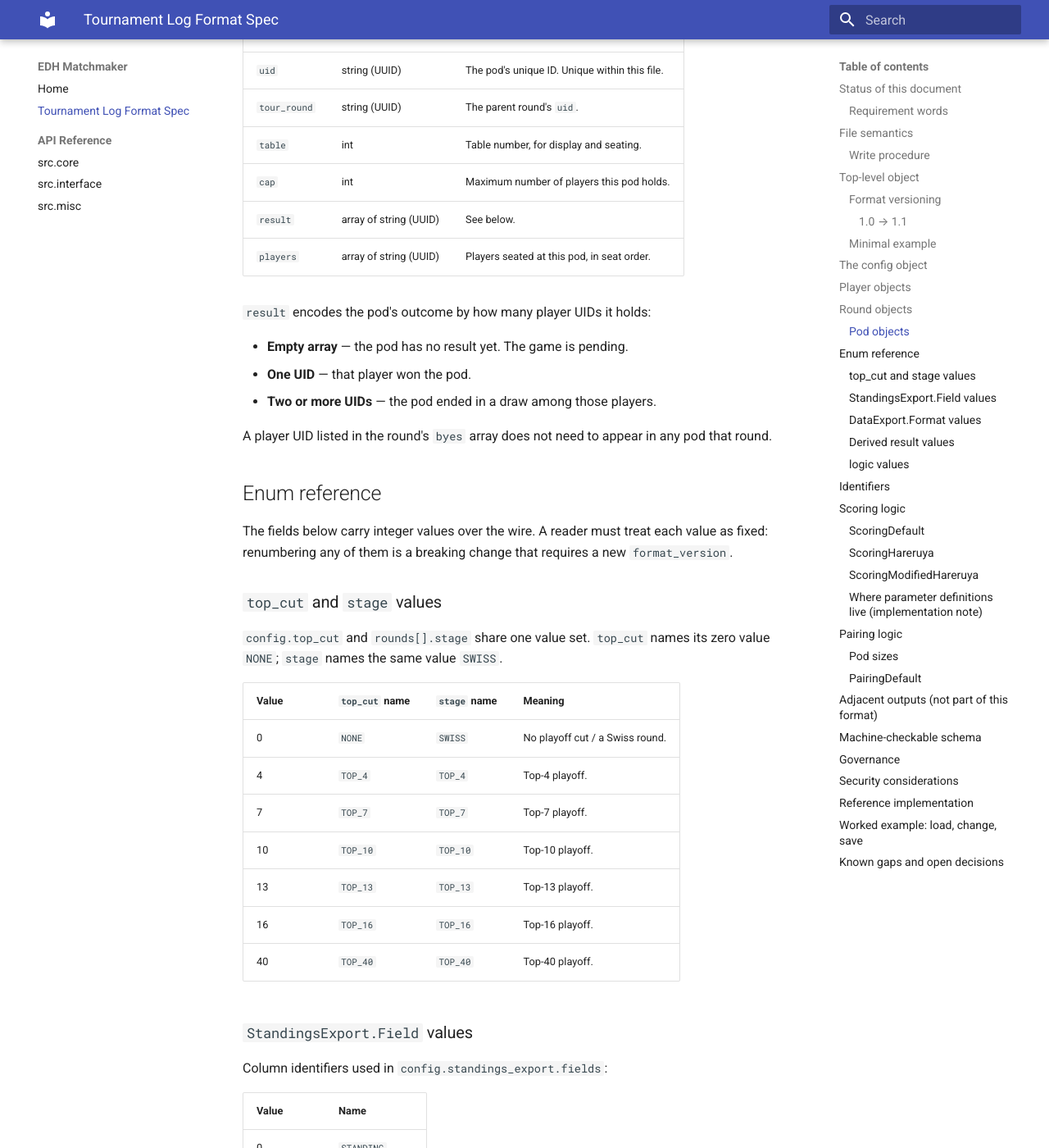
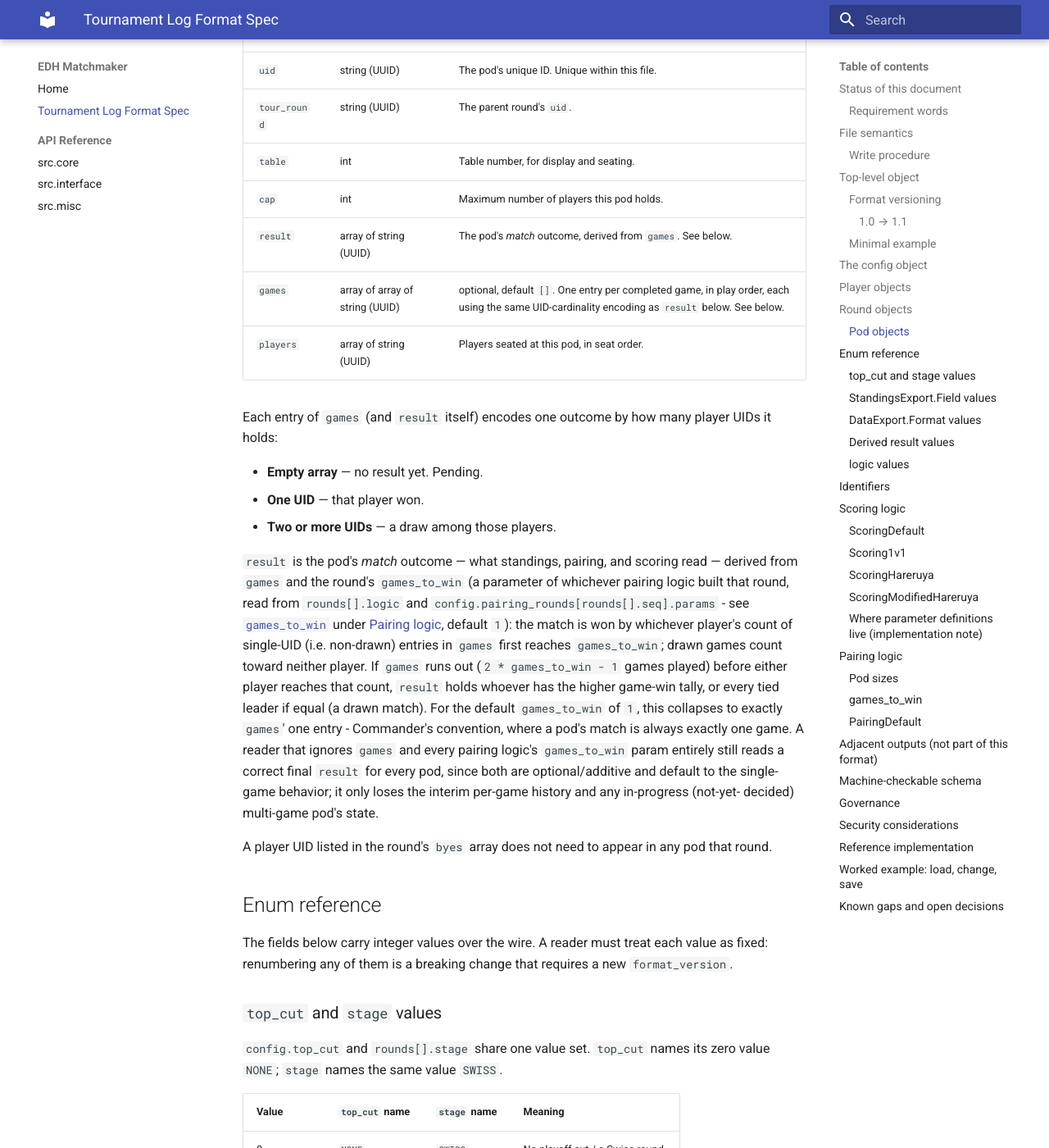
Before and after one commit to eVen-gits/EDH_matchmaker, an MkDocs documentation site: the page built from docs/tournament-log-spec.md, in a window 1280 px wide and 1400 px high, scrolled down 6563 px. Shown: the whole window at 82% size. Built offline with MkDocs 1.6.1 and Material for MkDocs 9.7.7, drawn with Linux system fonts in a browser that asks for light colours; some of the changed text lies outside the part shown.

Commit message:
Add best-of-N match support and 1v1 pairing/scoring plugins
Magic distinguishes a game (one hand) from a match (a series of games,
usually best-of-3); Commander is always best-of-1, which is why the
codebase never needed to separate the two. Pod now tracks an ordered
list of per-game outcomes (_games) instead of a single result, and
derives the round's match outcome from it plus a games_to_win
threshold, per the Magic Tournament Rules (MTR §2.1, Appendix C).

- Pod._games replaces Pod._result; _result is kept as a derived
  property so existing internal readers are unaffected. set_result
  now appends one game per call and raises once the match is decided.
- games_to_win is a pairing-logic parameter (CommonPairing.params.yaml,
  inherited by every pairing class with no sidecar of its own;
  PairingDefault.params.yaml for PairingDefault/Pairing1v1), reusing
  the existing per-round pairing-param override mechanism rather than
  adding a bespoke config field. Defaults to 1 everywhere, so Commander
  tournaments are unaffected.
- Fixed a batching bug: report_win/report_draw/random_results looped
  per-player before calling Round.set_result, which would have
  fragmented a multi-player draw into several one-player "games"
  under the new model. They now pass the whole player list through in
  one call; Round.set_result groups by pod.
- New src/logic/mtg/: Pairing1v1 (pod size 2, subclasses
  commander.matching.PairingDefault directly) and Scoring1v1
  (subclasses commander.scoring.ScoringDefault, with MTR-correct
  match-point defaults: 3 win / 1 draw / 3 bye). Both import the
  commander module rather than the class, since importing the class
  directly would also bind it in mtg's module namespace and collide
  with auto-discovery's already-IS_COMPLETE parent class.
- docs/tournament-log-spec.md and its schema gain an optional,
  additive pods[].games field (no format_version bump needed).
  CONTEXT.md documents the game/match distinction and the
  import-the-module-not-the-class discovery trap.

Test suite update deferred to a follow-up pass.

```diff
--- a/docs/tournament-log-spec.md
+++ b/docs/tournament-log-spec.md
@@ -233,14 +233,35 @@ Each entry in a round's `pods` array:
 | `tour_round` | string (UUID) | The parent round's `uid`. |
 | `table` | int | Table number, for display and seating. |
 | `cap` | int | Maximum number of players this pod holds. |
-| `result` | array of string (UUID) | See below. |
+| `result` | array of string (UUID) | The pod's *match* outcome, derived from `games`. See below. |
+| `games` | array of array of string (UUID) | optional, default `[]`. One entry per completed game, in play order, each using the same UID-cardinality encoding as `result` below. See below. |
 | `players` | array of string (UUID) | Players seated at this pod, in seat order. |
 
-`result` encodes the pod's outcome by how many player UIDs it holds:
+Each entry of `games` (and `result` itself) encodes one outcome by how many
+player UIDs it holds:
 
-- **Empty array** — the pod has no result yet. The game is pending.
-- **One UID** — that player won the pod.
-- **Two or more UIDs** — the pod ended in a draw among those players.
+- **Empty array** — no result yet. Pending.
+- **One UID** — that player won.
+- **Two or more UIDs** — a draw among those players.
+
+`result` is the pod's *match* outcome — what standings, pairing, and
+scoring read — derived from `games` and the round's `games_to_win` (a
+parameter of whichever pairing logic built that round, read from
+`rounds[].logic` and `config.pairing_rounds[rounds[].seq].params` - see
+[`games_to_win`](#games_to_win) under [Pairing logic](#pairing-logic),
+default `1`): the match is won by
+whichever player's count of single-UID (i.e. non-drawn) entries in `games`
+first reaches `games_to_win`; drawn games count toward neither player. If
+`games` runs out (`2 * games_to_win - 1` games played) before either player
+reaches that count, `result` holds whoever has the higher game-win tally,
+or every tied leader if equal (a drawn match). For the default
+`games_to_win` of `1`, this collapses to exactly `games`' one entry -
+Commander's convention, where a pod's match is always exactly one game. A
+reader that ignores `games` and every pairing logic's `games_to_win`
+param entirely still reads a correct final `result` for every pod, since
+both are optional/additive and default to the single-game behavior; it
+only loses the interim per-game history and any in-progress (not-yet-
+decided) multi-game pod's state.
 
 A player UID listed in the round's `byes` array does not need to appear
 in any pod that round.
@@ -389,6 +410,19 @@ including the round in question, of:
 
 This is independent per player: no player's score affects any other
 player's.
+
+### `Scoring1v1`
+
+Identical formula to `ScoringDefault` (`Scoring1v1` subclasses it directly,
+`src/logic/mtg/scoring.py`) - the pod win/draw/bye a round's rating sums
+over are unchanged. Only the `scoring_params` defaults differ, matching the
+Magic Tournament Rules' match points (Appendix C) instead of Commander's:
+
+| Field | Type | Default | Description |
+|---|---|---|---|
+| `win_points` | int | `3` | Points awarded for a pod (match) win. |
+| `bye_points` | int | `3` | Points awarded for a bye (an automatic match win). |
+| `draw_points` | int | `1` | Points awarded to each player in a draw. |
 
 ### `ScoringHareruya`
 
@@ -549,26 +583,38 @@ how a file was produced, not how a stored result is read back.
 `config.pod_sizes` sets the tournament's pod sizes (ordered, preference first).
 Each pairing algorithm declares which sizes it supports; an algorithm is offered
 for a round only if it supports every size in `config.pod_sizes`. `PairingDefault`
-and `PairingSnake` support `3`, `4`, and `5`; `PairingRandom` supports any size.
-So a tournament with pod sizes `[2]` can only use `PairingRandom`. This is a
-constraint the writer applies; the format itself does not enforce it.
+and `PairingSnake` support `3`, `4`, and `5`; `Pairing1v1` supports `2`;
+`PairingRandom` supports any size. So a tournament with pod sizes `[2]` can use
+`Pairing1v1` or `PairingRandom`. This is a constraint the writer applies; the
+format itself does not enforce it.
 
 A "small" pod, for the `small_pod_penalty` below, is one smaller than the
 preferred (first) size in `config.pod_sizes`. So with `[4, 3]` the 3-player pod
 is small; with `[5, 4, 3]` the 4-player and 3-player pods are both smaller than
 the preferred `5`.
 
+### `games_to_win`
+
+Every pairing logic reads one shared parameter, `games_to_win` (int, default
+`1`, minimum `1`) - games a player must win to win a match at that round (see
+[Pod objects](#pod-objects) for how this decides `pods[].result` from
+`pods[].games`). `1` means a single game decides the round (Commander's
+convention); `2` is best-of-3, the common 1v1 setting. It lives in the same
+`params` object as any other override for that round's logic, for example
+`{"logic": "Pairing1v1", "params": {"games_to_win": 2}}`.
+
 ### `PairingDefault`
 
-Fields in the `params` object for a round that uses `PairingDefault`:
+Additional fields in the `params` object for a round that uses `PairingDefault`
+(or `Pairing1v1`, which shares the same parameters):
 
 | Field | Type | Default | Description |
 |---|---|---|---|
 | `rematch_penalty_exponent` | int | `2` | Exponent on the repeat-opponent count when scoring how well a player fits a pod. A higher value pushes harder against seating players who already met. |
 | `small_pod_penalty` | int | `10` | Penalty for seating a player in a pod smaller than the preferred (first) pod size, for example a 3-player pod, when the player already sat in a small pod. A higher value spreads the small pods across more players. |
 
-`PairingRandom`, `PairingSnake`, and the top-cut pairings read no parameters.
-Their `params` object is empty.
+`PairingRandom`, `PairingSnake`, and the top-cut pairings read no parameters
+beyond `games_to_win`.
 
 ## Adjacent outputs (not part of this format)
 
@@ -637,10 +683,11 @@ wants working code to compare against:
 | `TournamentAction` | `store()` writes the file | `load()` reads the file | `src/core.py` |
 
 `ScoringDefault`, `ScoringHareruya`, and `ScoringModifiedHareruya` (all
-in `src/logic/commander/scoring.py`) implement the formulas from
-[Scoring logic](#scoring-logic); they are not part of the JSON schema
-themselves, only the `config.scoring_logic` string that names one of
-them.
+in `src/logic/commander/scoring.py`), and `Scoring1v1`
+(`src/logic/mtg/scoring.py`, subclassing `ScoringDefault`) implement the
+formulas from [Scoring logic](#scoring-logic); they are not part of the
+JSON schema themselves, only the `config.scoring_logic` string that names
+one of them.
 
 `tests/test_serialization.py` holds round-trip tests that double as
 executable proof of this contract, including a test that loads a real
--- a/docs/tournament-log.schema.json
+++ b/docs/tournament-log.schema.json
@@ -134,6 +134,10 @@
         "table": { "type": "integer" },
         "cap": { "type": "integer", "minimum": 1 },
         "result": { "$ref": "#/$defs/uidArray" },
+        "games": {
+          "type": "array",
+          "items": { "$ref": "#/$defs/uidArray" }
+        },
         "players": { "$ref": "#/$defs/uidArray" }
       }
     }
```
Also changed, not shown: CONTEXT.md (+50 -4 lines), src/logic/commander/CommonPairing.params.yaml (added, +15 -0 lines), src/logic/commander/PairingDefault.params.yaml (+10 -0 lines), src/logic/mtg/Scoring1v1.params.yaml (added, +28 -0 lines), 5 other files.
